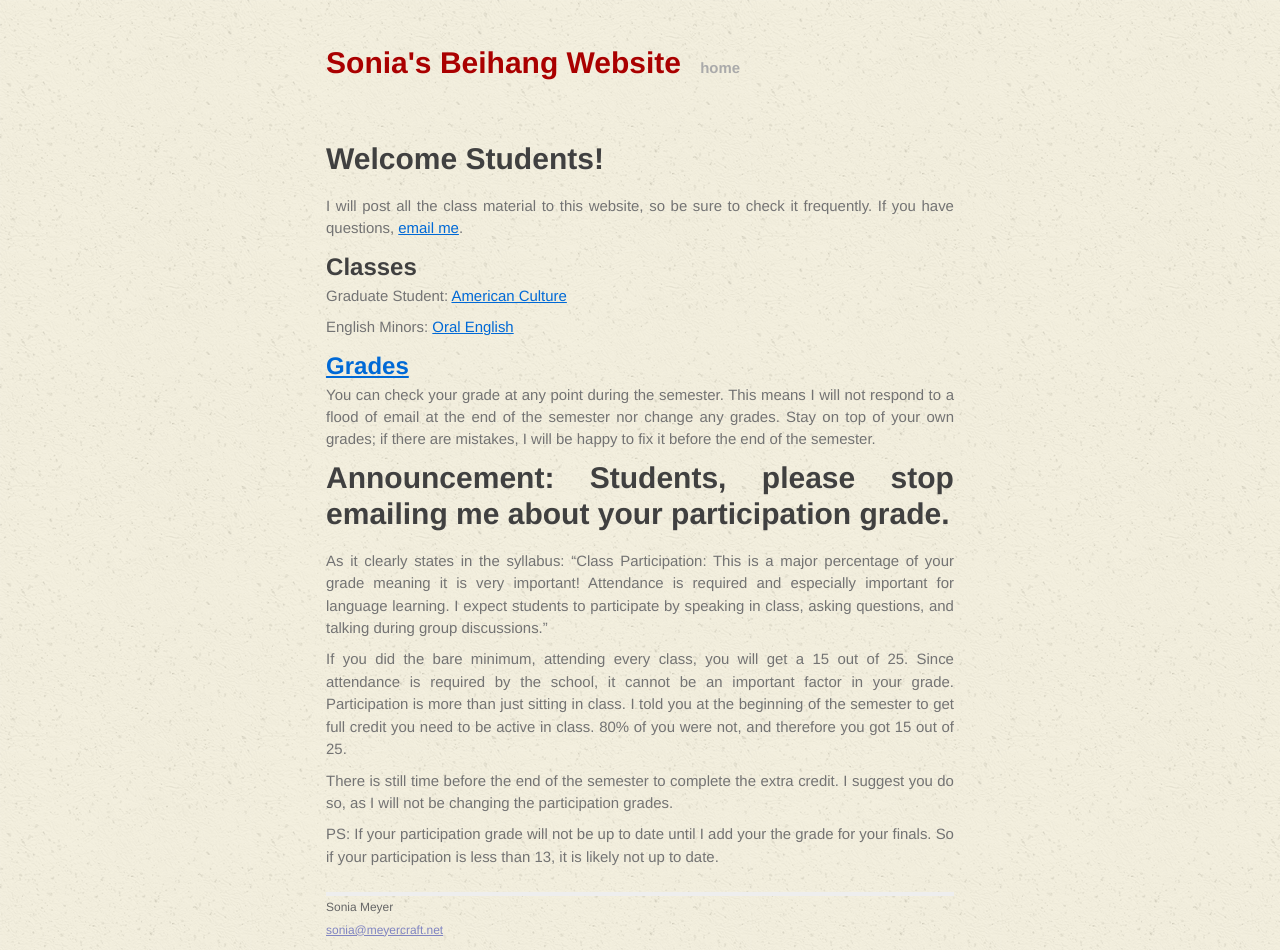
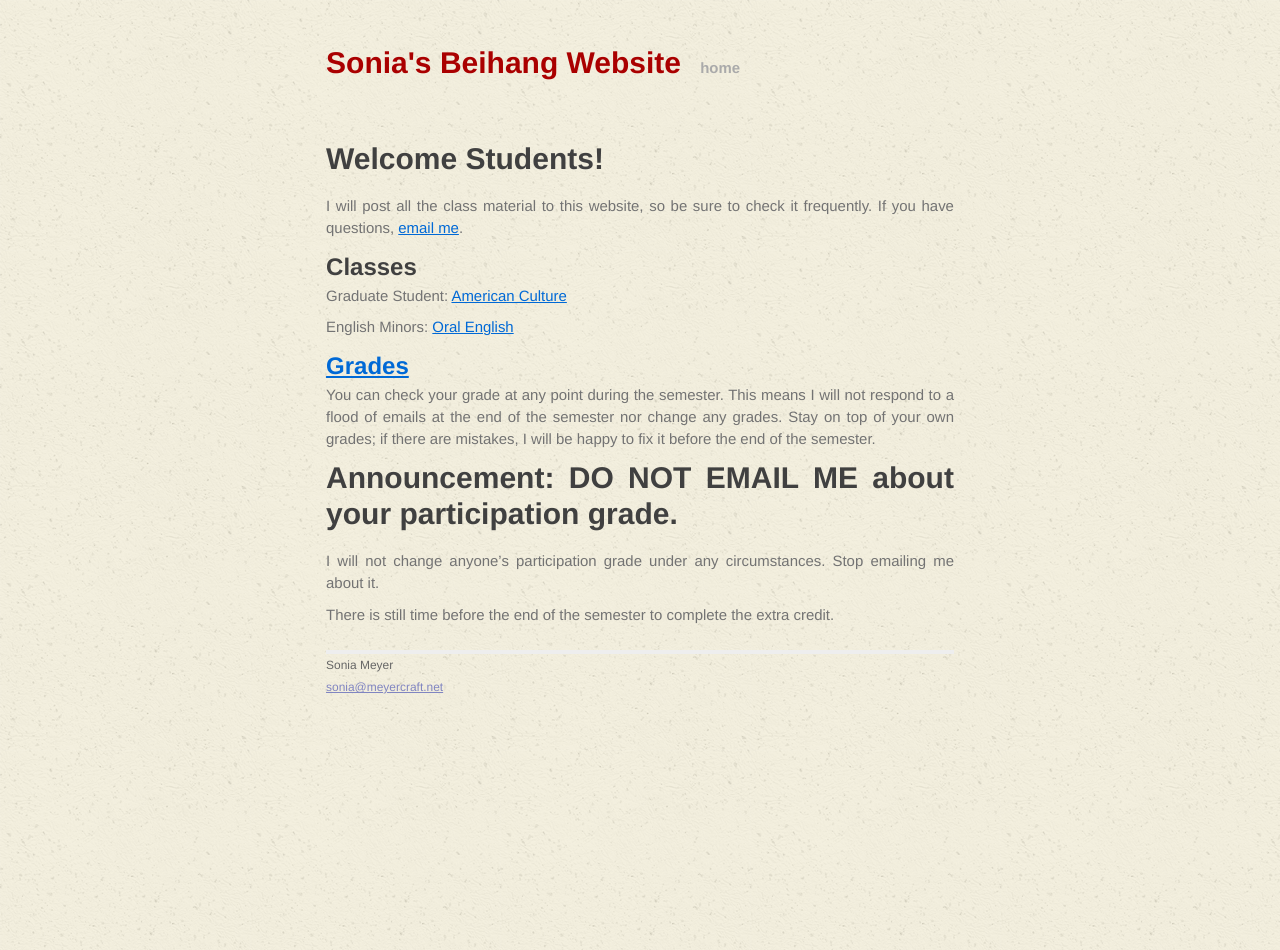
Before and after one commit to soniawmeyer/soniameyer-beihang-students-website, a Jekyll site: the page built from index.md, in a window 1280 px wide. Built offline with Jekyll 4.4.1, drawn with Linux system fonts in a browser that asks for light colours.

Commit message:
stop emailing me you motherfuckers

```diff
--- a/index.md
+++ b/index.md
@@ -14,14 +14,10 @@ Graduate Student: [American Culture](/classes/americanculture.html)
 English Minors: [Oral English](/classes/oralenglish.html)
 
 ##[Grades](gradesform/form/form.html)
-You can check your grade at any point during the semester. This means I will not respond to a flood of email at the end of the semester nor change any grades. Stay on top of your own grades; if there are mistakes, I will be happy to fix it before the end of the semester.
+You can check your grade at any point during the semester. This means I will not respond to a flood of emails at the end of the semester nor change any grades. Stay on top of your own grades; if there are mistakes, I will be happy to fix it before the end of the semester.
 
-#Announcement: Students, please stop emailing me about your participation grade.
+#Announcement: DO NOT EMAIL ME about your participation grade.
 
-As it clearly states in the syllabus: "Class Participation: This is a major percentage of your grade meaning it is very important! Attendance is required and especially important for language learning. I expect students to participate by speaking in class, asking questions, and talking during group discussions."
+I will not change anyone's participation grade under any circumstances. Stop emailing me about it.
 
-If you did the bare minimum, attending every class, you will get a 15 out of 25. Since attendance is required by the school, it cannot be an important factor in your grade. Participation is more than just sitting in class. I told you at the beginning of the semester to get full credit you need to be active in class. 80% of you were not, and therefore you got 15 out of 25.
-
-There is still time before the end of the semester to complete the extra credit. I suggest you do so, as I will not be changing the participation grades.
-
-PS: If your participation grade will not be up to date until I add your the grade for your finals. So if your participation is less than 13, it is likely not up to date.
+There is still time before the end of the semester to complete the extra credit.
```
